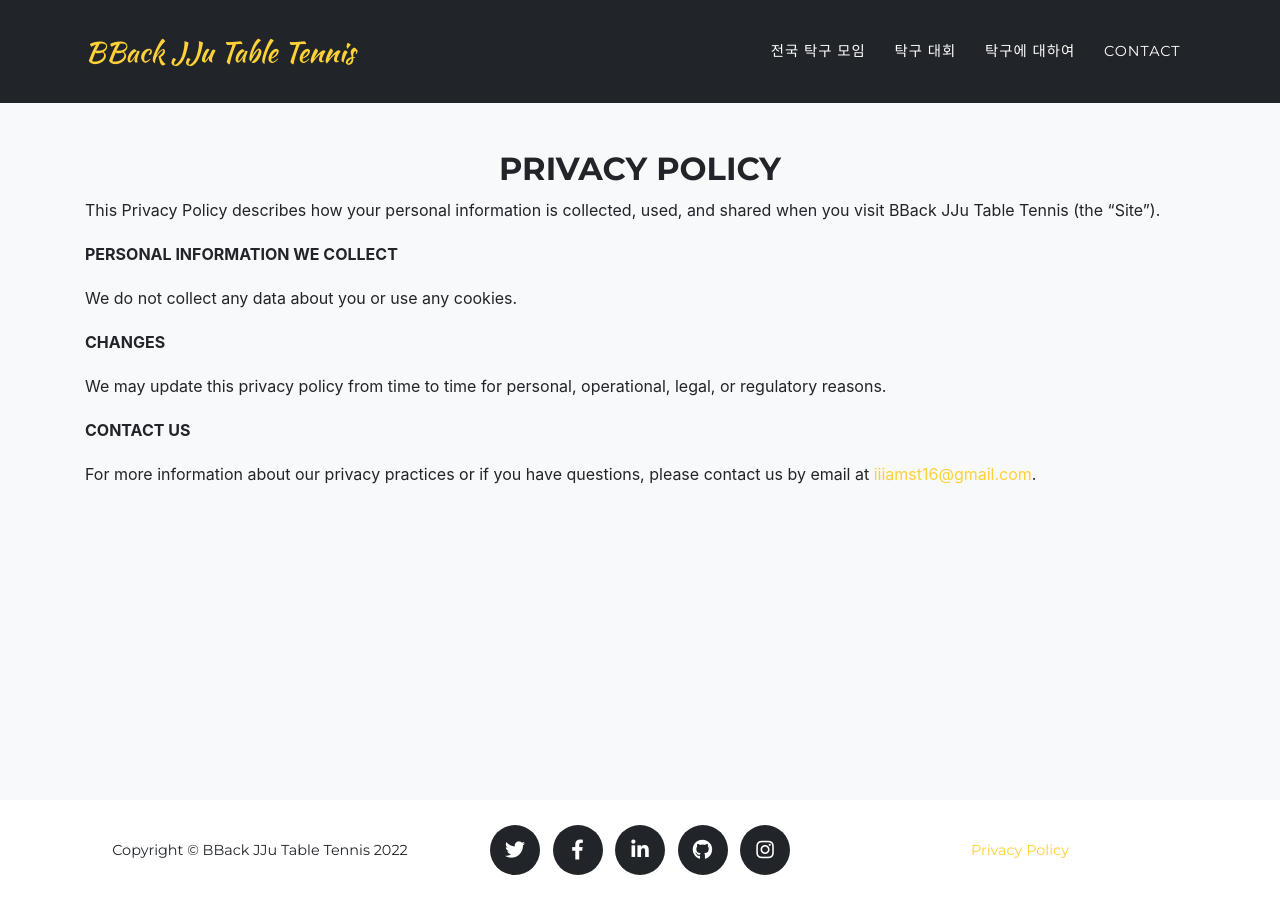
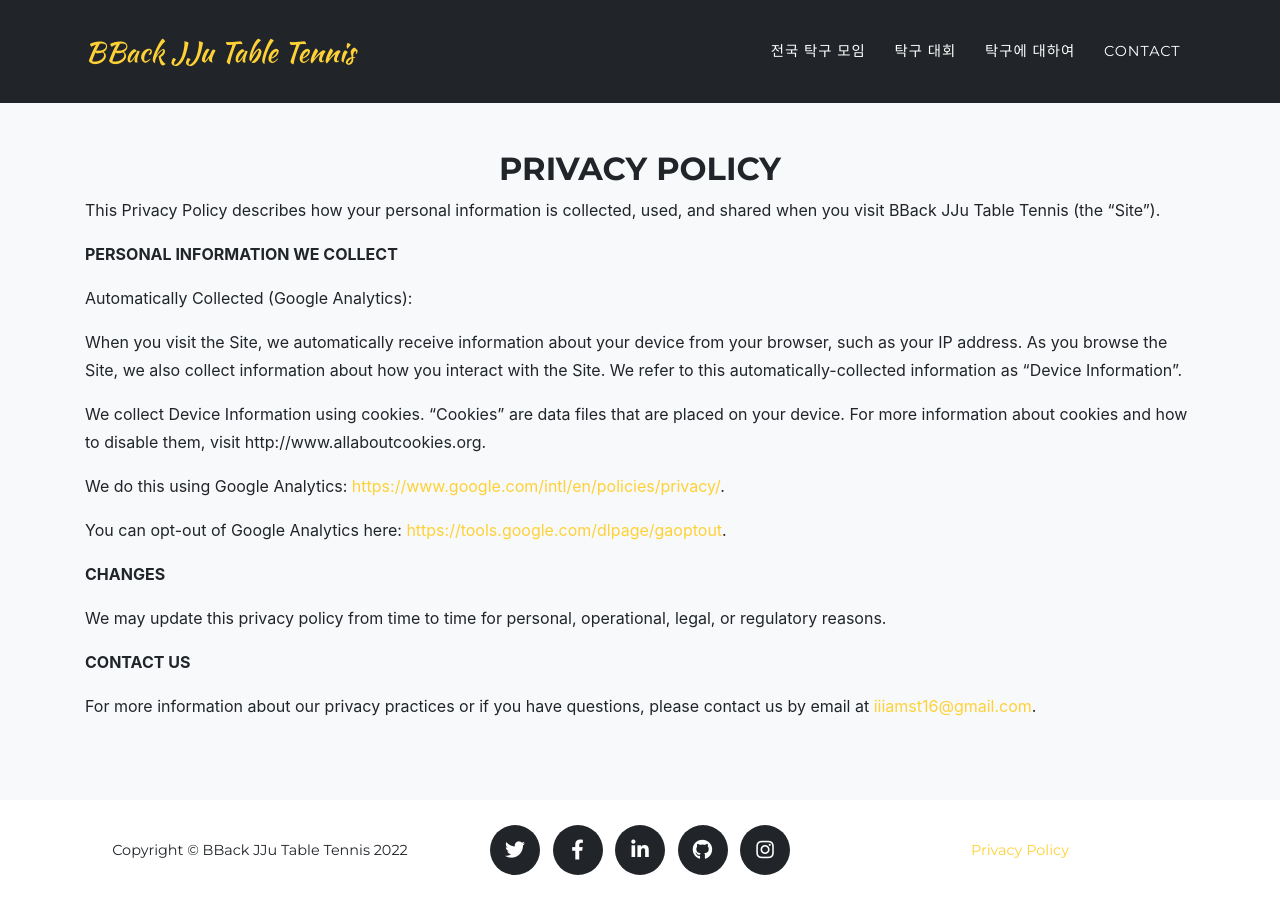
Before and after one commit to bbackjju/tabletennis, a Jekyll site: the page built from legal.md, in a window 1280 px wide. Built offline with Jekyll 4.4.1, drawn with Linux system fonts in a browser that asks for light colours; some web fonts are replaced; part of the change alters nothing that is shown.

Commit message:
google analytics

```diff
--- a/_config.yml
+++ b/_config.yml
@@ -13,8 +13,8 @@
 
 theme: jekyll-agency
 
-url    : "" # the base hostname & protocol for your site, e.g. http://example.com
-baseurl: "" # the subpath of your site, e.g. /blog
+url    : "https://bbackjju.github.io" # the base hostname & protocol for your site, e.g. http://example.com
+baseurl: "/tabletennis" # the subpath of your site, e.g. /blog
 
 title      : BBack JJu Table Tennis
 email      : iiiamst16@gmail.com #this is also the email contact forms will go to
@@ -27,7 +27,7 @@ author     : bback jike
 locale: "en-US" # See available languages in _data/sitetext.yml
 
 analytics:
-  google: #Google Analytics tracking code here
+  google: G-3599NXPGPB
 
 collections:
   portfolio:
@@ -36,4 +36,4 @@ markdown: kramdown
 
 # Uncomment following line to use Formspree form ID based URL instead of email based URL
 # Details: https://help.formspree.io/hc/en-us/articles/360017735154-How-to-prevent-spam
-# formspree_form_path: "f/a_form_id"
+formspree_form_path: "f/xzboqlol"
```
